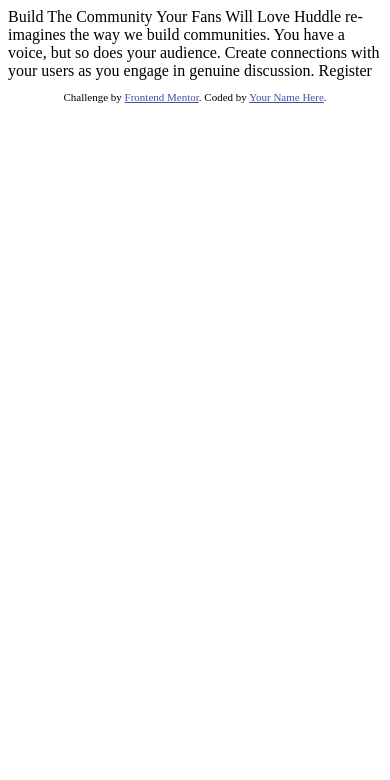
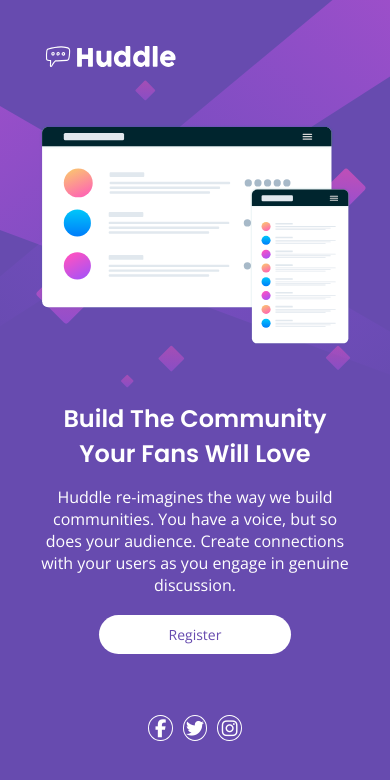
Before and after one commit to vircoding/huddle-landing-page-with-single-introductory-section-frontend-mentor, a plain HTML site: page index.html in a window 390 px wide. Drawn offline with nearby package versions, Linux system fonts and the light colour scheme.

Commit message:
mobile design

```diff
--- /dev/null
+++ b/css/styles.css
@@ -0,0 +1,93 @@
+/* Google Fonts https://fonts.google.com/ */
+@import url('https://fonts.googleapis.com/css2?family=Open+Sans&family=Poppins:wght@400;600&display=swap');
+
+/* Custom Properties */
+:root {
+    --poppins: 'Poppins', sans-serif;
+    --open-sans: 'Open Sans', sans-serif;
+    --violet: hsl(257, 40%, 49%);
+    --soft-magenta: hsl(300, 69%, 71%);
+    --white: hsl(0, 0%, 100%);
+}
+
+/* Reset Styles */
+* {
+    box-sizing: border-box;
+    margin: 0;
+    padding: 0;
+}
+
+/* Standard Styles */
+body {
+    font-family: var(--open-sans);
+    font-size: 18px;
+    color: var(--white);
+    background-color: var(--violet);
+    background-image: url(../images/bg-mobile.svg);
+    background-repeat: no-repeat;
+    background-size: contain;
+    padding: 10%;
+}
+
+/* Header | Logo */
+.header-logo {
+    width: 140px;
+}
+
+.logo-img {
+    width: 100%;
+    display: block;
+}
+
+/* Main */
+.main {
+    margin-top: 50px;
+    display: flex;
+    flex-direction: column;
+    gap: 50px;
+    text-align: center;
+}
+
+/* Main | Picture */
+.picture-img {
+    width: 100%;
+}
+
+/* Main | Texts */
+.texts-title {
+    font-family: var(--poppins);
+    font-size: 24px;
+    font-weight: 600;
+}
+
+.texts-paragraph {
+    margin-top: 15px;
+    font-size: 16px;
+    margin-bottom: 25px;
+}
+
+.texts-register {
+    text-decoration: none;
+    padding: 10px 70px;
+    background-color: var(--white);
+    font-size: 14px;
+    color: var(--violet);
+    border-radius: 100px;
+}
+
+/* Footer */
+.footer {
+    margin-top: 70px;
+    display: flex;
+    justify-content: center;
+}
+
+.footer-brand {
+    color: var(--white);
+    border: 1px solid;
+    border-radius: 50%;
+}
+
+.footer-brand {
+    margin: 0 5px;
+}
--- a/index.html
+++ b/index.html
@@ -1,33 +1,59 @@
 <!DOCTYPE html>
 <html lang="en">
     <head>
-  <meta charset="UTF-8">
-  <meta name="viewport" content="width=device-width, initial-scale=1.0"> <!-- displays site properly based on user's device -->
-
-  <link rel="icon" type="image/png" sizes="32x32" href="./images/favicon-32x32.png">
-
+        <meta charset="UTF-8" />
+        <meta http-equiv="X-UA-Compatible" content="IE=edge" />
+        <meta name="viewport" content="width=device-width, initial-scale=1.0" />
         <title>Frontend Mentor | Huddle landing page with single introductory section</title>
-
-  <!-- Feel free to remove these styles or customise in your own stylesheet 👍 -->
-  <style>
-    .attribution { font-size: 11px; text-align: center; }
-    .attribution a { color: hsl(228, 45%, 44%); }
-  </style>
+        <link rel="icon" type="image/png" sizes="32x32" href="./images/favicon-32x32.png" />
+        <link rel="stylesheet" href="css/styles.css">
+        <script src="https://kit.fontawesome.com/8975879675.js" crossorigin="anonymous"></script>
     </head>
     <body>
-
-  Build The Community Your Fans Will Love
-
-  Huddle re-imagines the way we build communities. You have a voice, but so does your audience.
-  Create connections with your users as you engage in genuine discussion.
-
-  Register
-
-  <footer>
-    <p class="attribution">
-      Challenge by <a href="https://www.frontendmentor.io?ref=challenge" target="_blank">Frontend Mentor</a>.
-      Coded by <a href="#">Your Name Here</a>.
+        <!-- Header -->
+        <header class="header">
+            <div class="header-logo">
+                <img src="images/logo.svg" alt="Huddle Logo" class="logo-img" />
+            </div>
+        </header>
+        <!-- Main -->
+        <main class="main">
+            <figure class="main-picture">
+                <img
+                    src="images/illustration-mockups.svg"
+                    alt="Illustration-Mockups"
+                    class="picture-img"
+                />
+            </figure>
+            <div class="main-texts">
+                <h1 class="texts-title">Build The Community Your Fans Will Love</h1>
+                <p class="texts-paragraph">
+                    Huddle re-imagines the way we build communities. You have a voice, but so
+                    does your audience. Create connections with your users as you engage in
+                    genuine discussion.
                 </p>
+                <a href="#" class="texts-register">Register</a>
+            </div>
+        </main>
+        <footer class="footer">
+            <a href="#" class="footer-brand facebook"
+                ><i
+                    class="brand-facebook fa-brands fa-facebook-f fa-fw"
+                    data-fa-transform="shrink-5 right-1"
+                ></i
+            ></a>
+            <a href="#" class="footer-brand twitter"
+                ><i
+                    class="brand-twitter fa-brands fa-twitter fa-fw"
+                    data-fa-transform="shrink-6 right-1"
+                ></i
+            ></a>
+            <a href="#" class="footer-brand instagram"
+                ><i
+                    class="brand-instagram fa-brands fa-instagram fa-fw"
+                    data-fa-transform="shrink-5"
+                ></i
+            ></a>
         </footer>
     </body>
 </html>
```
Also changed, not shown: 1 other file. Lines whose indentation alone changed are shown as unchanged.
